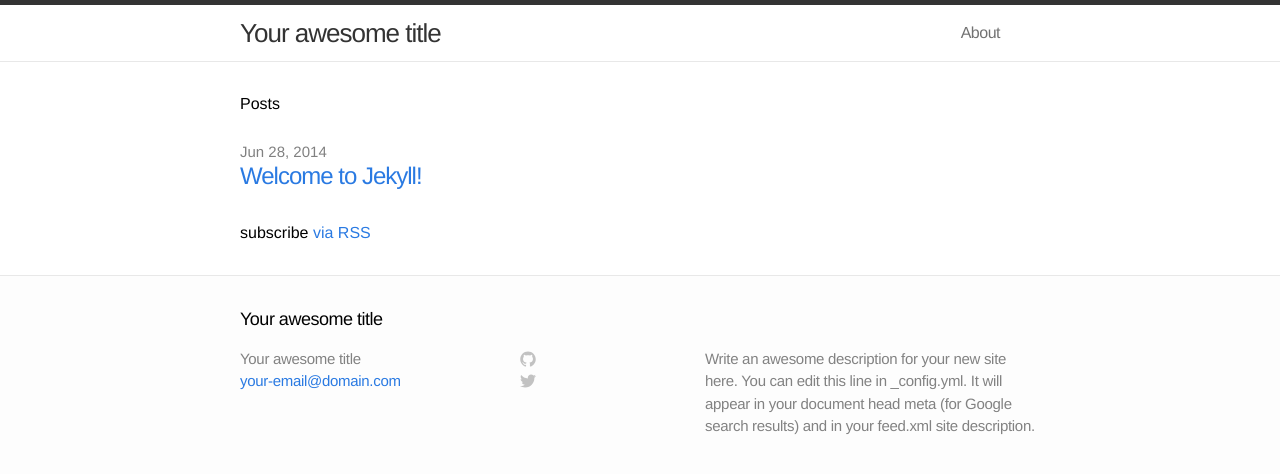
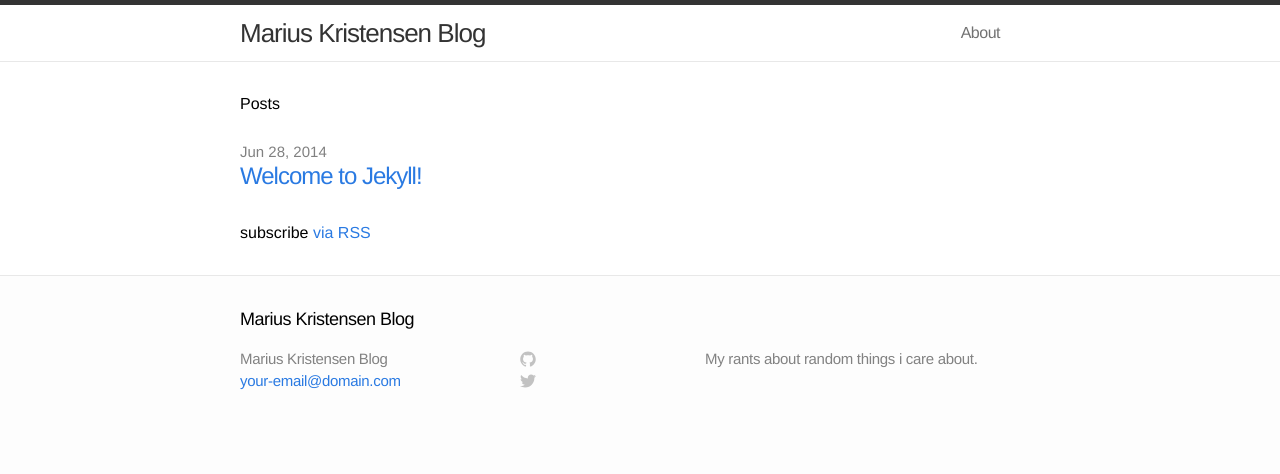
Before and after one commit to crea1/crea1.github.io, a Jekyll site: the page built from index.html, in a window 1280 px wide. Shown: the top 474 px of the page. Built offline with Jekyll 4.4.1, drawn with Linux system fonts in a browser that asks for light colours.

Commit message:
Update somoe configuration of jekyll

```diff
--- a/_config.yml
+++ b/_config.yml
@@ -1,9 +1,12 @@
 # Site settings
-title: Your awesome title
+title: Marius Kristensen Blog
 email: your-email@domain.com
-description: "Write an awesome description for your new site here. You can edit this line in _config.yml. It will appear in your document head meta (for Google search results) and in your feed.xml site description."
+description: "My rants about random things i care about."
 baseurl: ""
-url: "http://yourdomain.com"
+url: "http://blog.suiram.org"
+github.username: crea1
+twitter.username: marius_lzm
+
 
 # Build settings
 markdown: kramdown
--- a/_includes/footer.html
+++ b/_includes/footer.html
@@ -14,7 +14,7 @@
     <div class="footer-col-2 column">
       <ul>
         <li>
-          <a href="https://github.com/{{ site.username }}">
+          <a href="https://github.com/{{ site.github.username }}">
             <span class="icon github">
               <svg version="1.1" class="github-icon-svg" xmlns="http://www.w3.org/2000/svg" xmlns:xlink="http://www.w3.org/1999/xlink" x="0px" y="0px"
                  viewBox="0 0 16 16" enable-background="new 0 0 16 16" xml:space="preserve">
@@ -29,11 +29,11 @@
                 c0,0.208,0.14,0.449,0.534,0.373c3.081-1.028,5.302-3.935,5.302-7.362C15.76,3.906,12.285,0.431,7.999,0.431z"/>
               </svg>
             </span>
-            <span class="username">{{ site.username }}</span>
+            <span class="username">{{ site.github.username }}</span>
           </a>
         </li>
         <li>
-          <a href="https://twitter.com/{{ site.username }}">
+          <a href="https://twitter.com/{{ site.twitter.username }}">
             <span class="icon twitter">
               <svg version="1.1" class="twitter-icon-svg" xmlns="http://www.w3.org/2000/svg" xmlns:xlink="http://www.w3.org/1999/xlink" x="0px" y="0px"
                  viewBox="0 0 16 16" enable-background="new 0 0 16 16" xml:space="preserve">
@@ -46,7 +46,7 @@
                 c6.015,0,9.304-4.983,9.304-9.304c0-0.142-0.003-0.283-0.009-0.423C14.976,4.29,15.531,3.714,15.969,3.058z"/>
               </svg>
             </span>
-            <span class="username">{{ site.username }}</span>
+            <span class="username">{{ site.twitter.username }}</span>
           </a>
         </li>
       </ul>
```
